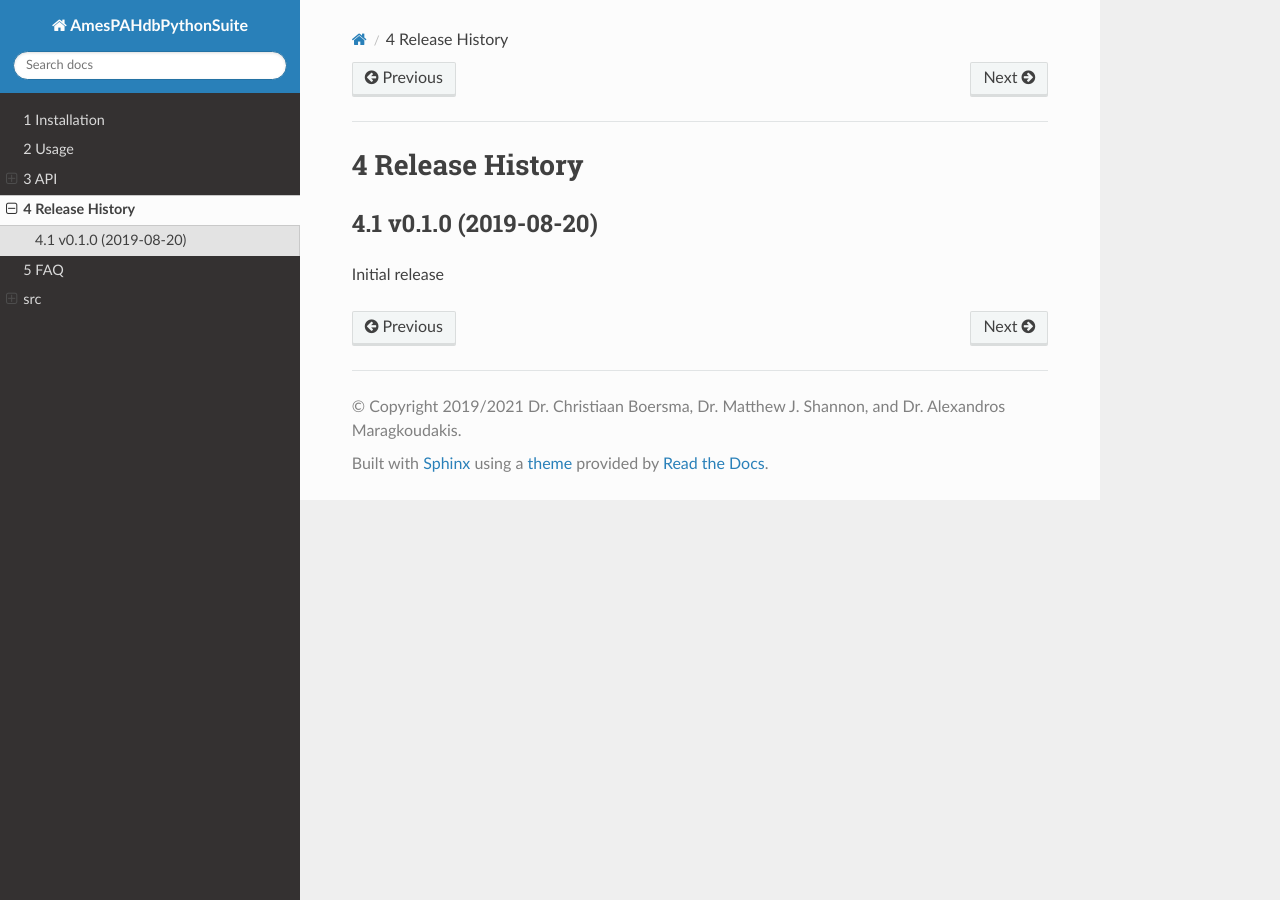
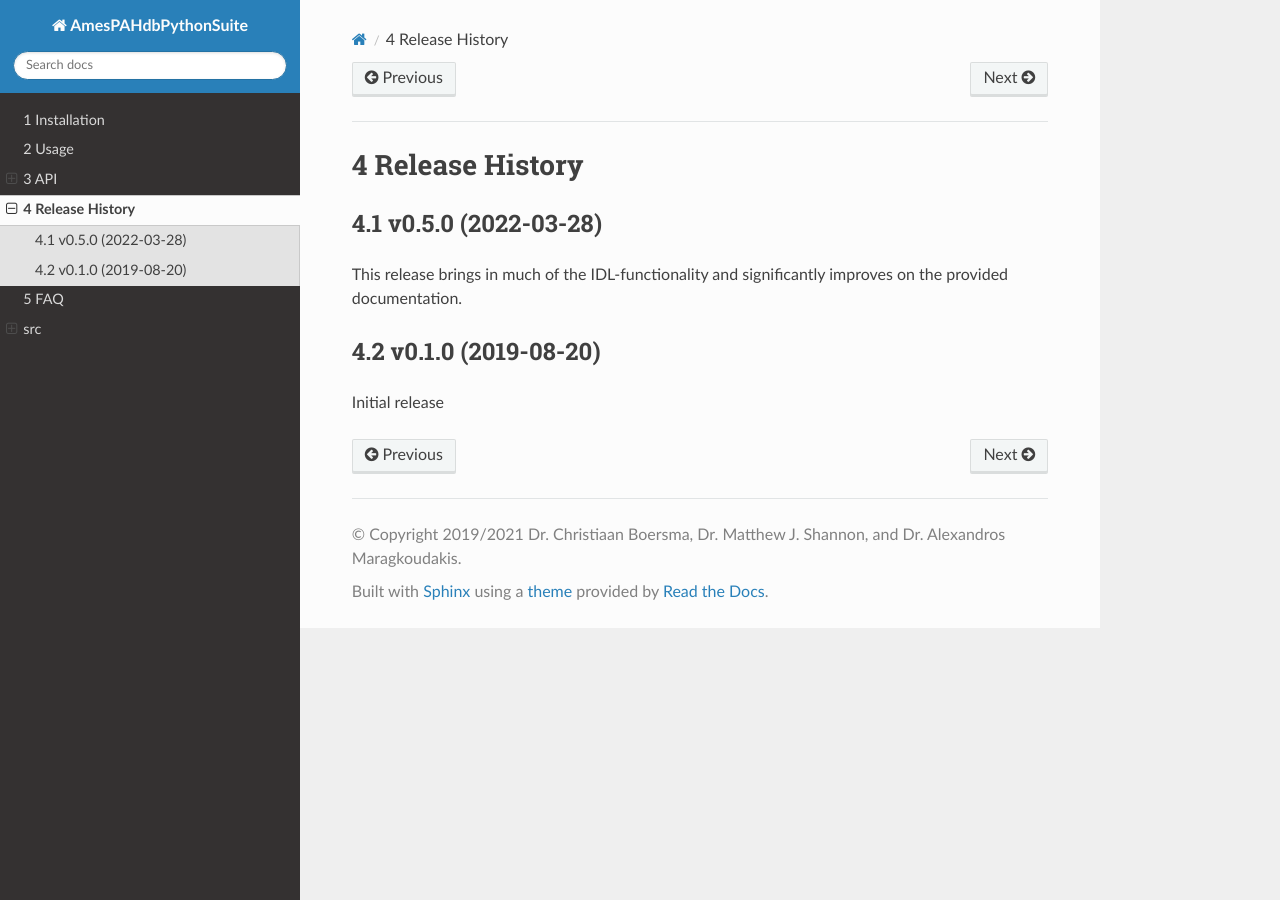
Before and after one commit to PAHdb/AmesPAHdbPythonSuite, a Sphinx documentation site: the page built from docs/release-history.rst, in a window 1280 px wide. Built offline with Sphinx 7.4.7 and the Read the Docs theme 2.0.0, drawn with Linux system fonts in a browser that asks for light colours.

Commit message:
REL: vX.Y.Z

```diff
--- a/docs/release-history.rst
+++ b/docs/release-history.rst
@@ -5,7 +5,13 @@
 Release History
 ===============
 
+v0.5.0 (2022-03-28)
+-------------------
+
+This release brings in much of the IDL-functionality and significantly improves
+on the provided documentation.
+
 v0.1.0 (2019-08-20)
-----------------------------
+-------------------
 
 Initial release
```
